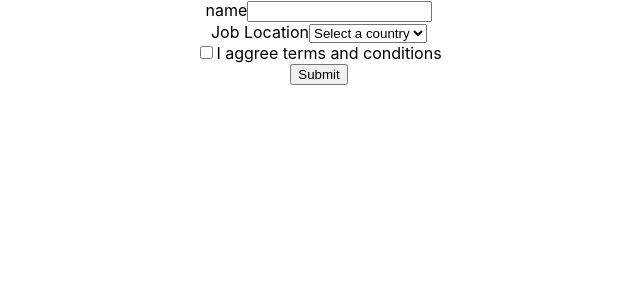
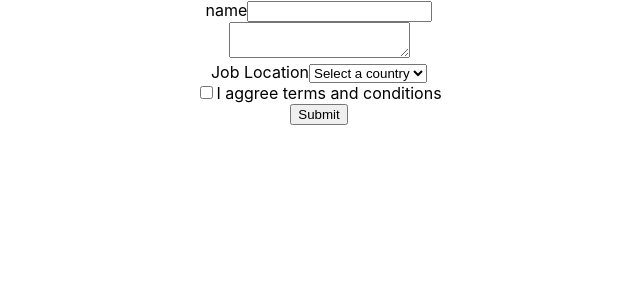
Before and after one commit to vijay-1248/UI_2023, a React (Create React App) app in the folder react/rtl-queries-app/: page / in a window 1280 px wide. Shown: the top 300 px of the page, without its empty margins (321-961 px from the left). Built offline with nearby package versions, Linux system fonts and the light colour scheme.

Commit message:
Application test › render correctly

```diff
--- a/react/rtl-queries-app/src/components/application/application.tsx
+++ b/react/rtl-queries-app/src/components/application/application.tsx
@@ -4,6 +4,9 @@ export const Application = () => {
             <div>
                 <label htmlFor="name">name</label>
                 <input type='text' id='name' />
+            </div>
+            <div>
+                <textarea id='bio' name='bio' />
             </div>
             <div>
                 <label htmlFor='job-location'>Job Location</label>
```
Also changed, not shown: 1 other file (tests, documents, lock files or other folders).
